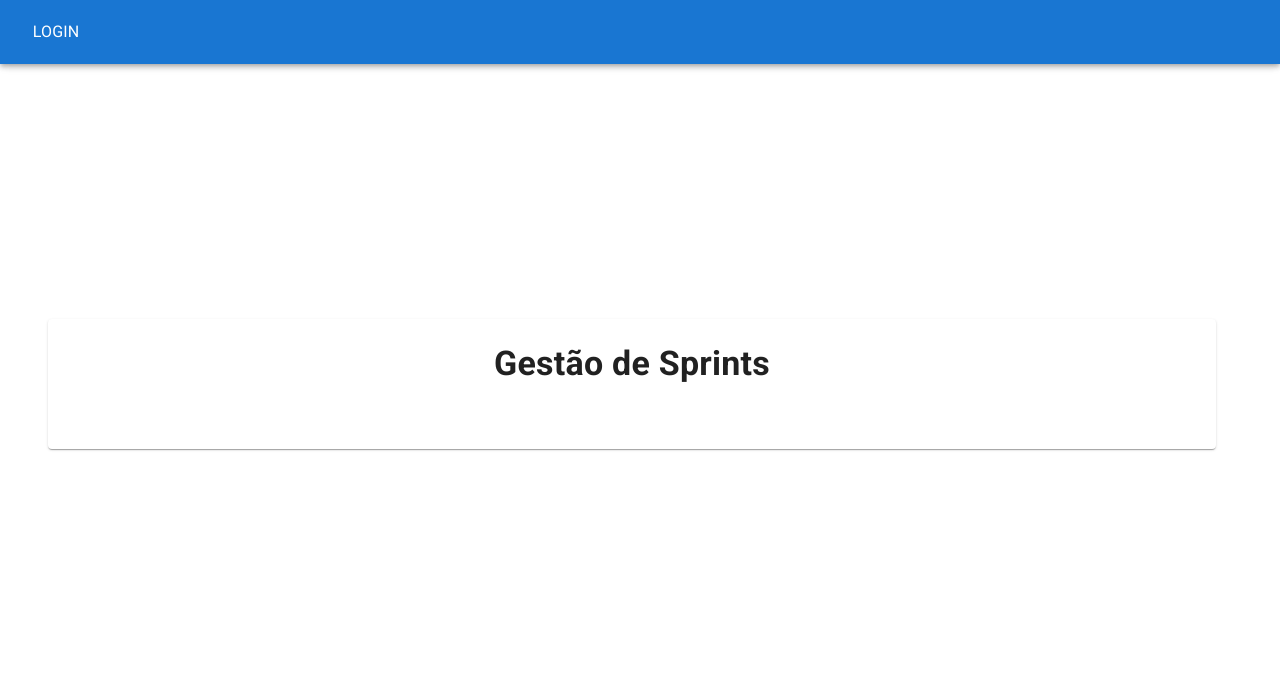
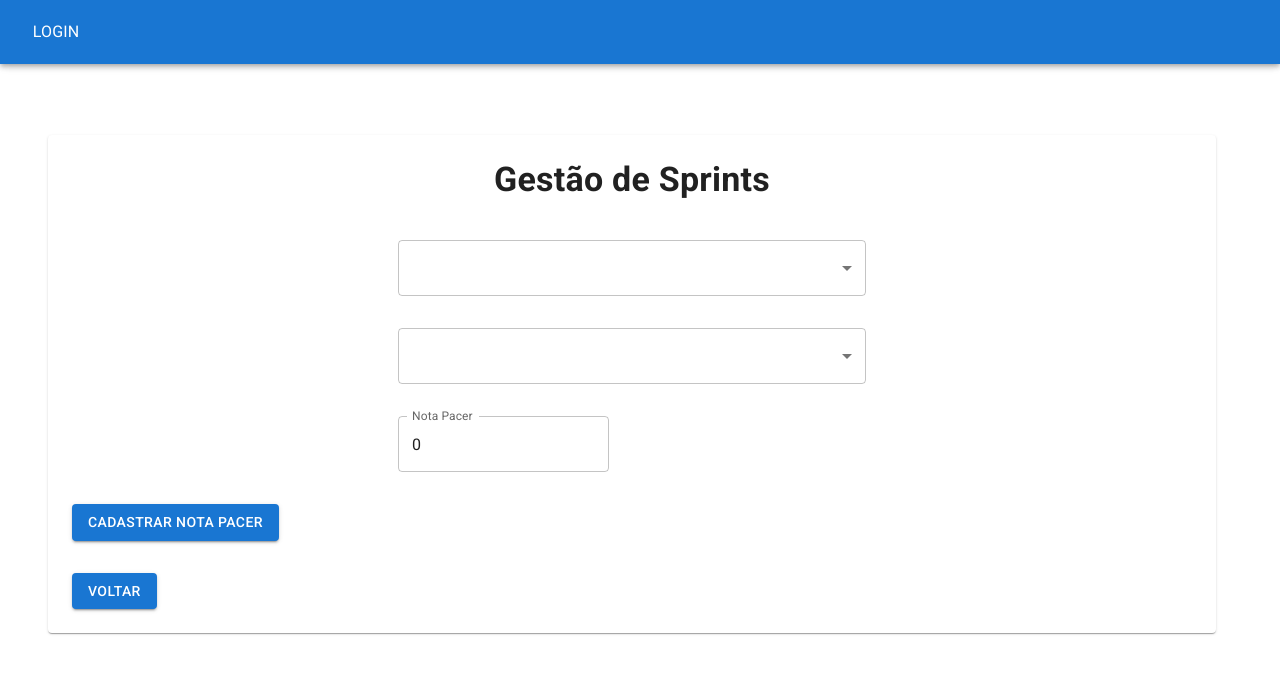
Before and after one commit to Salitop/SmartPacer-UI, a React (Create React App) app in the folder smartpacerUI/: page /gestaoSprint in a window 1280 px wide. Shown: the top 674 px of the page. Built offline with nearby package versions, Linux system fonts and the light colour scheme.

Commit message:
Feitas alterações na tela de gestão de sprint- adicionado o formulario para cadastro de nota

```diff
--- a/smartpacerUI/src/pages/GestaoSprint.jsx
+++ b/smartpacerUI/src/pages/GestaoSprint.jsx
@@ -1,7 +1,43 @@
-import { Container, Grid, Paper, Typography } from "@mui/material";
-import React from "react";
+import {
+  Button,
+  Container,
+  Grid,
+  MenuItem,
+  Paper,
+  Select,
+  TextField,
+  Typography,
+} from "@mui/material";
+import React, { useEffect, useState } from "react";
+import { useNavigate } from "react-router-dom";
+import Axios from "axios";
 
 function GestaoSprint() {
+  const navigate = useNavigate();
+  const [equipe, setEquipe] = useState();
+  const [sprint, setSprint] = useState();
+  const [notaPacer, setNotaPacer] = useState(0);
+
+  const handleChangeSprint = (event) => {
+    setSprint(event.target.value);
+  };
+
+  const handleChangeEquipe = (event) => {
+    setEquipe(event.target.value);
+  };
+
+  const handleChangeNotaPacer = (event) => {
+    setNotaPacer(event.target.value);
+  };
+
+  const handleCadastrarNotaPacer = () => {
+    console.log(equipe, sprint, notaPacer);
+  };
+
+  const handleVoltarParaHome = () => {
+    navigate("/home-prof");
+  };
+
   return (
     <div>
       <Container maxWidth="lg">
@@ -21,6 +57,59 @@ function GestaoSprint() {
             >
               Gestão de Sprints
             </Typography>
+            <form>
+              <Grid container direction="column" spacing={4}>
+                <Grid item sx={{ alignSelf: "center", width: 500 }}>
+                  <Select
+                    value={sprint}
+                    onChange={handleChangeSprint}
+                    fullWidth
+                    name="Sprint"
+                  >
+                    <MenuItem value={1}>Sprint 1</MenuItem>
+                    <MenuItem value={2}>Sprint 2</MenuItem>
+                  </Select>
+                </Grid>
+                <Grid item sx={{ alignSelf: "center", width: 500 }}>
+                  <Select
+                    value={equipe}
+                    onChange={handleChangeEquipe}
+                    fullWidth
+                    name="Equipe"
+                  >
+                    <MenuItem value={1}>Equipe 1</MenuItem>
+                    <MenuItem value={2}>Equipe 2</MenuItem>
+                  </Select>
+                </Grid>
+                <Grid
+                  item
+                  sx={{
+                    alignSelf: "center",
+                    width: 500,
+                  }}
+                >
+                  <TextField
+                    type="number"
+                    label="Nota Pacer"
+                    onChange={handleChangeNotaPacer}
+                    value={notaPacer}
+                  />
+                </Grid>
+                <Grid item>
+                  <Button
+                    variant="contained"
+                    onClick={handleCadastrarNotaPacer}
+                  >
+                    Cadastrar Nota Pacer
+                  </Button>
+                </Grid>
+                <Grid item>
+                  <Button variant="contained" onClick={handleVoltarParaHome}>
+                    Voltar
+                  </Button>
+                </Grid>
+              </Grid>
+            </form>
           </Paper>
         </Grid>
       </Container>
```
